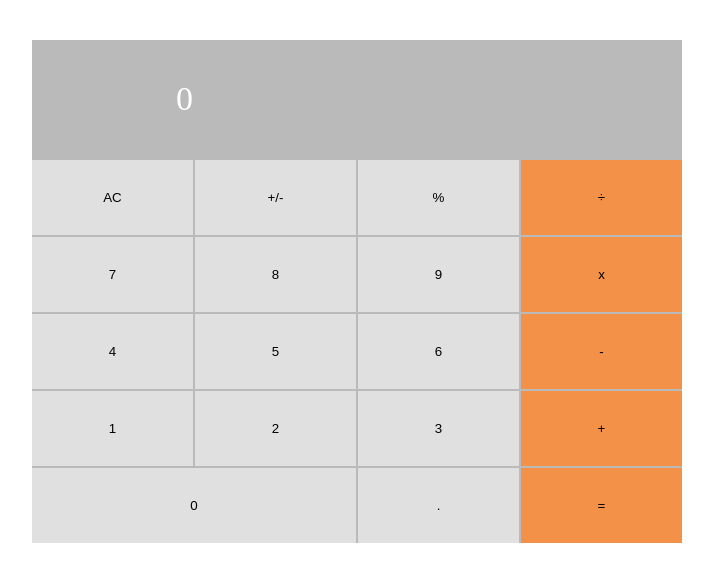
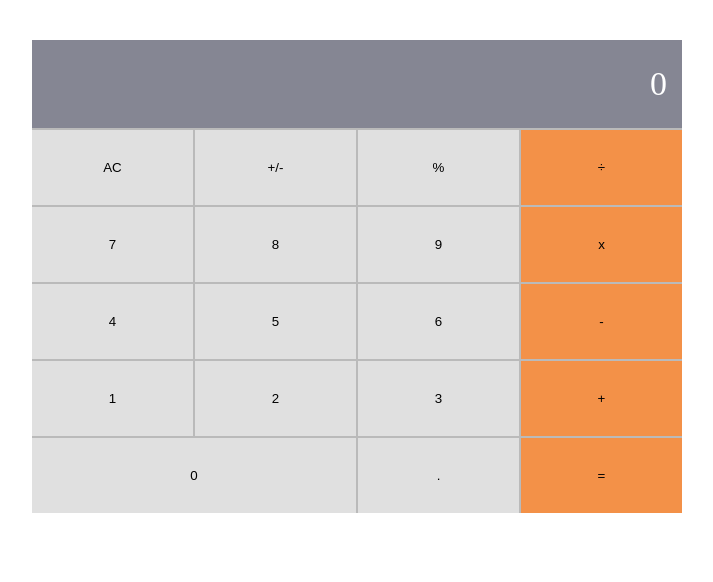
Before and after one commit to Olivier-Kango/math-magicians, a React (Create React App) app: page / in a window 1280 px wide. Shown: the top 582 px of the page, without its empty margins (283-996 px from the left). Built offline with nearby package versions, Linux system fonts and the light colour scheme.

Commit message:
Add some styling

```diff
--- a/src/App.css
+++ b/src/App.css
@@ -2,7 +2,7 @@
   font-size: 20px;
 }
 
-.Calculator div {
+.container {
   background: #bababa;
   display: grid;
   grid-template-columns: 1fr 1fr 1fr 1fr;
@@ -35,6 +35,7 @@ button {
   font-weight: 400;
   grid-column: 1/5;
   text-align: right;
+  padding: 25px 15px;
 }
 
 .zero {
@@ -44,7 +45,7 @@ button {
 }
 
 @media only screen and (min-width: 768px) {
-  .Calculator div {
+  .container {
     width: 650px;
     margin: 40px auto;
   }
--- a/src/components/Calculator.js
+++ b/src/components/Calculator.js
@@ -17,7 +17,7 @@ const Calculator = () => {
   };
 
   return (
-    <div>
+    <div className="container">
       <div type="button" className="result">{items.next || items.operation || items.total || 0}</div>
       <button type="button" className="left" onClick={handleClick}>AC</button>
       <button type="button" className="left" onClick={handleClick}>+/-</button>
```
